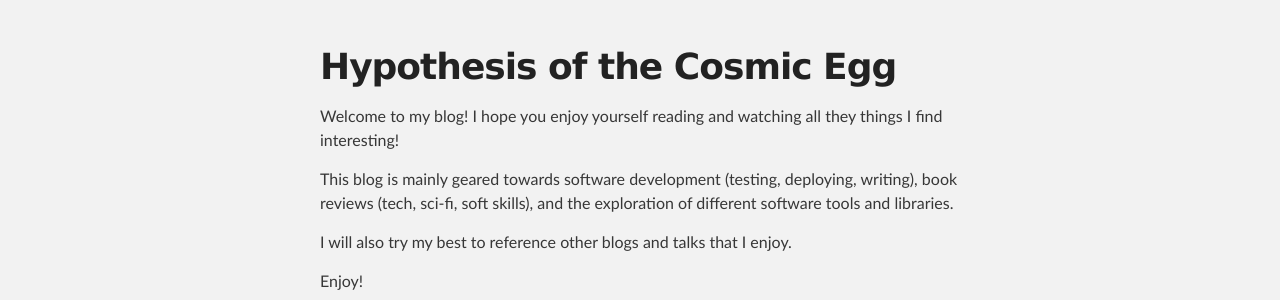
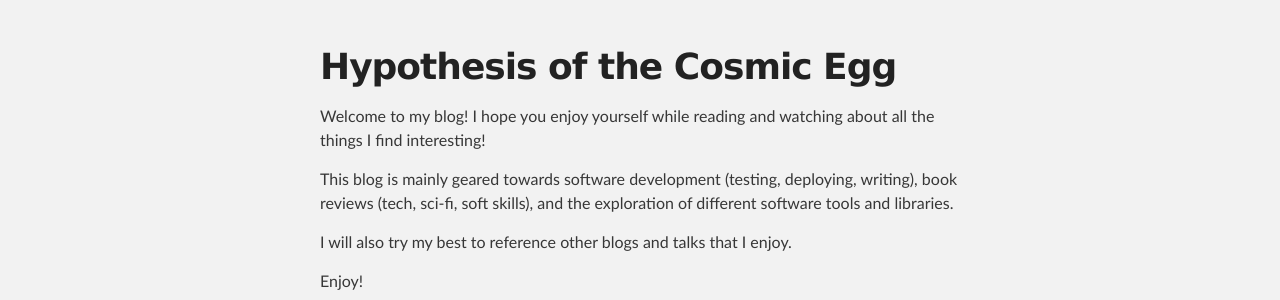
Before and after one commit to travispomeroy/flatpenguin.github.io, a Jekyll site: the page built from _posts/2018-4-29-Hypothesis-Of-The-Cosmic-Egg.md, in a window 1280 px wide. Shown: the part 244-544 px from the top of the page. Built offline with Jekyll 4.4.1, drawn with Linux system fonts in a browser that asks for light colours.

Commit message:
Spelling and grammer fixes.

```diff
--- a/_posts/2018-4-29-Hypothesis-Of-The-Cosmic-Egg.md
+++ b/_posts/2018-4-29-Hypothesis-Of-The-Cosmic-Egg.md
@@ -3,7 +3,8 @@ layout: post
 title: Hypothesis of the Cosmic Egg
 ---
 
-Welcome to my blog!  I hope you enjoy yourself reading and watching all they things I find interesting!
+Welcome to my blog!  I hope you enjoy yourself while reading and watching about all the
+things I find interesting!
 
 This blog is mainly geared towards software development (testing, deploying, writing), book
 reviews (tech, sci-fi, soft skills), and the exploration of different software tools and
```
